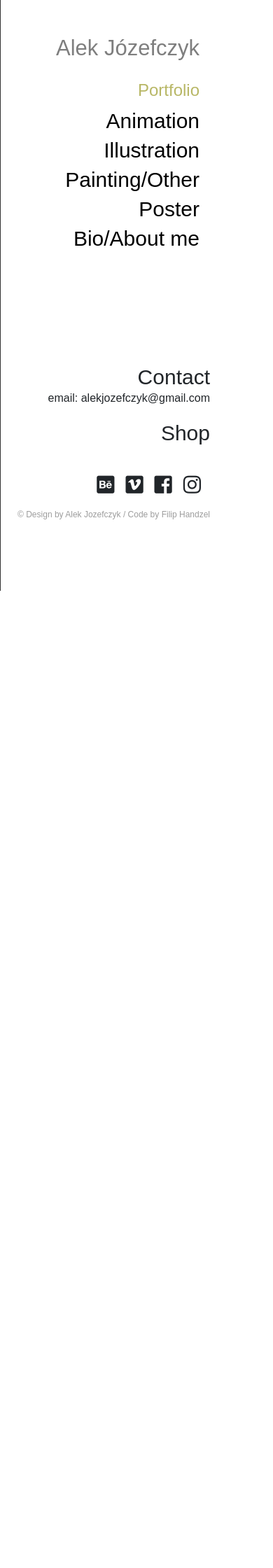
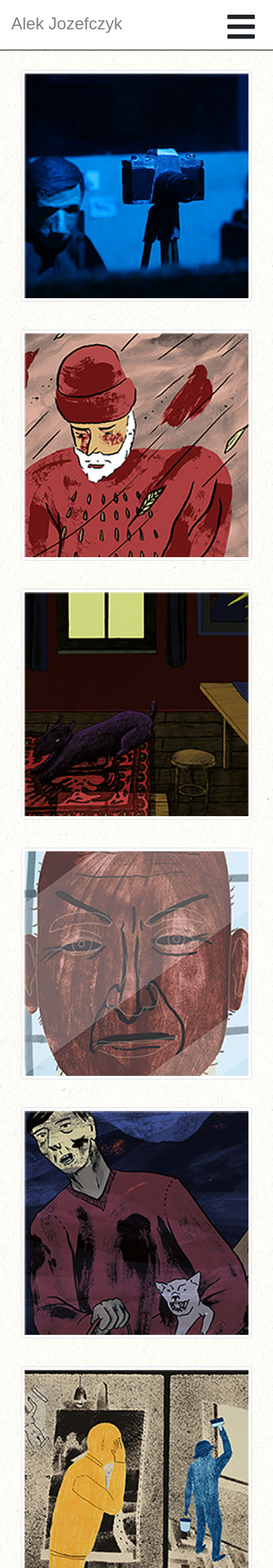
Before and after one commit to haendzel/alek-yosef, a PHP site: page / in a window 390 px wide. Shown: the top 2240 px of the page at 70% size. Before the commit the page ends 844 px from the top, so only its background shows below. Run offline with PHP 8.4, Linux system fonts and the light colour scheme; some libraries are stand-ins or nearby versions; some web fonts are replaced.

Commit message:
toggle menu responsive

```diff
--- a/css/responsive.css
+++ b/css/responsive.css
@@ -56,10 +56,25 @@ a {
 }
 }
 /* Portrait tablet to landscape and desktop */
-@media (min-width: 768px) and (max-width: 979px) { ... }
+@media (min-width: 768px) and (max-width: 979px) {
+
+}
 
 /* Landscape phone to portrait tablet */
-@media (max-width: 767px) { ... }
+@media (max-width: 767px) {
+    .nav-mobile {
+    display: block;
+    visibility: visible;
+    top: 0;
+    left: 0;
+    position: absolute;
+    z-index: 200;
+  }
+    .navbar {
+      display: none;
+      visibility: hidden;
+    }
+}
 
 /* Landscape phones and down */
 @media (max-width: 480px) { ... }
--- a/css/style.css
+++ b/css/style.css
@@ -60,8 +60,8 @@ h3 {
   content:attr(title);
   background: rgba(255, 255,255, .75);
   text-align: center;
-  padding-top: 45%;
-  opacity: 0.1;
+  padding-top: 40%;
+  opacity: 0;
   transition: opacity 0.5s ease;
   width: 90%;
   height: 90%;
@@ -74,6 +74,12 @@ h3 {
 .artist-name {
   padding-top: 50px;
   font-size: 31px;
+  color: black;
+  opacity: 0.5;
+}
+.artist-name-mobile {
+  position: absolute;
+  left: 15px;
   color: black;
   opacity: 0.5;
 }
@@ -218,3 +224,51 @@ i {
 .col-lg-4 {
   padding-bottom: 10px;
 }
+
+/* BOOTSTRAP */
+.navbar {
+    display: block;
+}
+
+.nav-mobile {
+  display: none;
+  visibility: hidden;
+  height: 70px;
+}
+
+label {
+  position: relative;
+  cursor: pointer;
+  width: 100vw;
+  background: white;
+  font-size: 1.5em;
+  padding: 15px;
+  margin-bottom: -6px;
+}
+label {
+  width: 100vw;
+  height: 70px;
+  border: 1px solid #fff;
+  display: inline-block;
+}
+#menu-toggle {
+  margin-top: 0;
+  display: none;
+}
+#menu {
+  background-color: #ffffff;
+  border-bottom: black solid 1px;
+  overflow: hidden;
+  max-height: 0;
+  padding: 0;
+  margin: 0 auto;
+  -webkit-transition: all 0.3s ease;
+}
+#menu-toggle:checked + #menu {
+  max-height: 400px;
+}
+
+.fa-bars {
+  position: absolute;
+  right: 15px;
+}
--- a/index.html
+++ b/index.html
@@ -92,7 +92,7 @@
 
       <!--- MENU --->
 
-  		<div class="col-lg-3 col-md-4 menu">
+  		  <nav class="navbar col-lg-3 col-md-4 menu">
 
   			<div class="upper-menu">
         <h3 class="artist-name">Alek Józefczyk</h3>
@@ -103,16 +103,27 @@
                 <li><a class="navlink" href="#painting-other">Painting/Other</a></li>
                 <li><a class="navlink" href="#bio-contact">Poster</a></li>
                 <li><a class="navlink" href="#bio-contact">Bio/About me</a></li>
-            </ul>
-        	</div>
+        </ul>
+        </div>
     		<div class="down-menu">
     			<div class="contact-menu"><h4>Contact</h4>email: alekjozefczyk@gmail.com</div>
     			<div class="social-media"><h4>Shop</h4><br><i class="fab fa-behance-square"></i><i class="fab fa-vimeo-square"></i><i class="fab fa-facebook-square"></i><i class="fab fa-instagram"></i></div>
     			<div class="copyright">&copy; Design by Alek Jozefczyk / Code by Filip Handzel</div>
-  		</div>
-      </div>
-    </div>
-  </div>
+
+        </nav>
+    <!--- END MENU STANDARD --->
+
+        <nav class="nav-mobile">
+        <label for="menu-toggle"><i class="fas fa-bars"></i><span class="artist-name-mobile">Alek Jozefczyk</span></label>
+        <input type="checkbox" id="menu-toggle"/>
+        <ul id="menu">
+        <li><a href="#">Item 1</a></li>
+        <li><a href="#">Item 2</a></li>
+        <li><a href="#">Item 3</a></li>
+        </ul>
+        </nav>
+
+    </div> <!-- container fluid -->
 <script src="https://code.jquery.com/jquery-3.3.1.slim.min.js" integrity="sha384-q8i/X+965DzO0rT7abK41JStQIAqVgRVzpbzo5smXKp4YfRvH+8abtTE1Pi6jizo" crossorigin="anonymous"></script>
   </body>
 </html>
```
